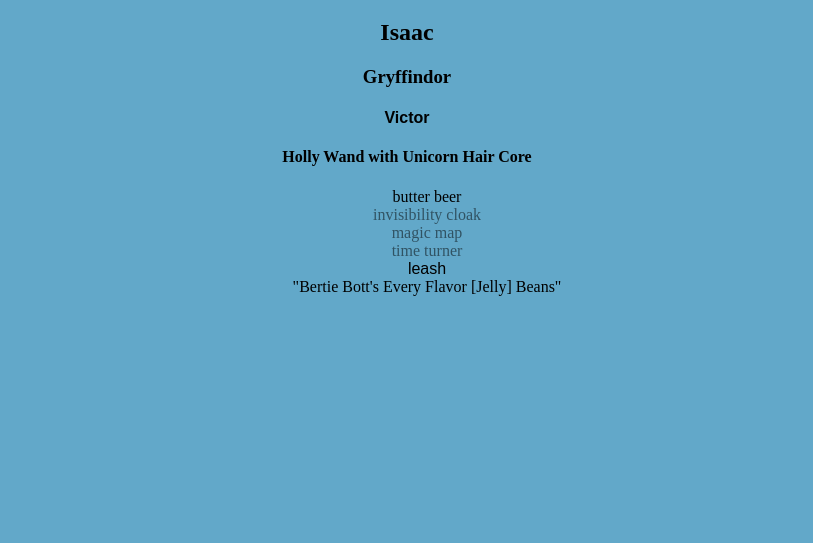
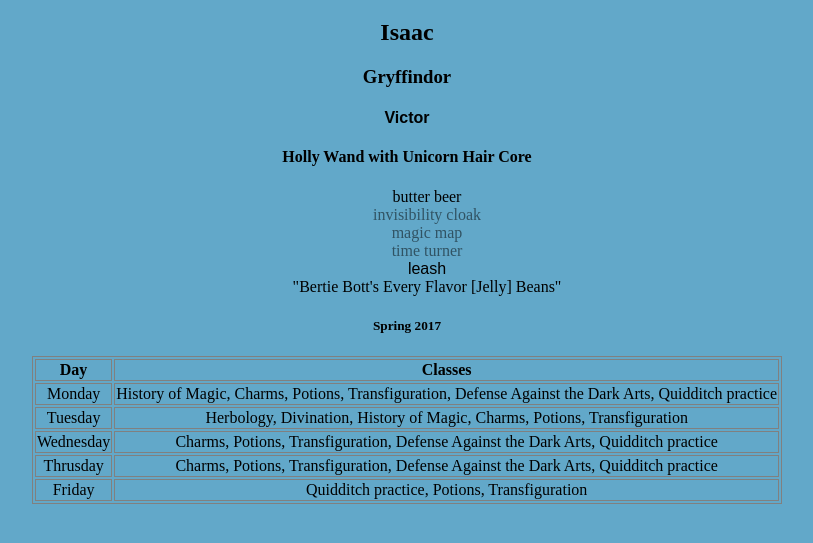
Before and after one commit to isaacxdd/Homework5, a plain HTML site: page index.html in a window 1280 px wide. Shown: the part 61-604 px from the top of the page, without its empty margins (233-1046 px from the left). Drawn offline with nearby package versions, Linux system fonts and the light colour scheme.

Commit message:
Commit 4 - I realize I can make things that are ever increasingly more complex with greater ease. Adding order is always more effort than causing chaos

```diff
--- a/app.js
+++ b/app.js
@@ -1,6 +1,6 @@
 $(() => {
 
-    let $container = $('#container');
+  let $container = $('#container');
 
 
     $('#container').append($h1= $('<h1>').text('Hogwarts'))
@@ -20,4 +20,20 @@ $(() => {
 
     $container.append($unorderedList);
 
+    $('#container').append($h5= $('<h5>').text('Spring 2017'))
+
+    let $table = $('<table>');
+    let $thead = $('<thead>');
+    $thead.append($('<tr>').append($('<th>').text('Day'), $('<th>').text('Classes')));
+    $table.append($thead);
+
+    let $tbody = $('<tbody>');
+    $tbody.append($('<tr>').append($('<td>').text('Monday'), $('<td>').text('History of Magic, Charms, Potions, Transfiguration, Defense Against the Dark Arts, Quidditch practice')));
+    $tbody.append($('<tr>').append($('<td>').text('Tuesday'), $('<td>').text('Herbology, Divination, History of Magic, Charms, Potions, Transfiguration')));
+    $tbody.append($('<tr>').append($('<td>').text('Wednesday'), $('<td>').text('Charms, Potions, Transfiguration, Defense Against the Dark Arts, Quidditch practice')));
+    $tbody.append($('<tr>').append($('<td>').text('Thrusday'), $('<td>').text('Charms, Potions, Transfiguration, Defense Against the Dark Arts, Quidditch practice')));
+    $tbody.append($('<tr>').append($('<td>').text('Friday'), $('<td>').text('Quidditch practice,  Potions, Transfiguration')));
+    $table.append($tbody);
+
+    $container.append($table);
   });
--- a/main.css
+++ b/main.css
@@ -15,3 +15,13 @@ body {
   ul {
     list-style-type: none;
   }
+
+table,
+th,
+td {
+  border: 1px solid gray;
+}
+
+table {
+  margin: 0 auto;
+}
```
Also changed, not shown: index.html (line endings or trailing spaces).
